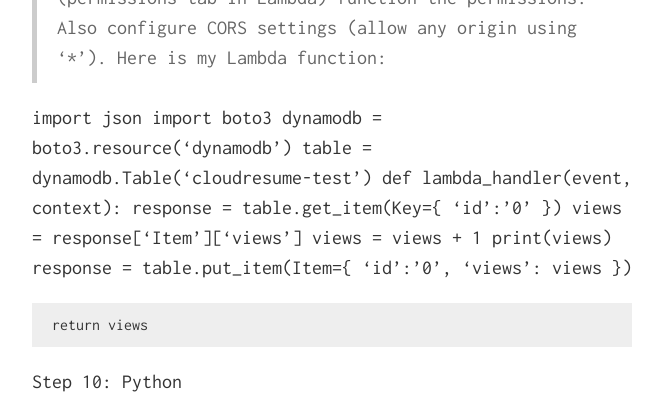
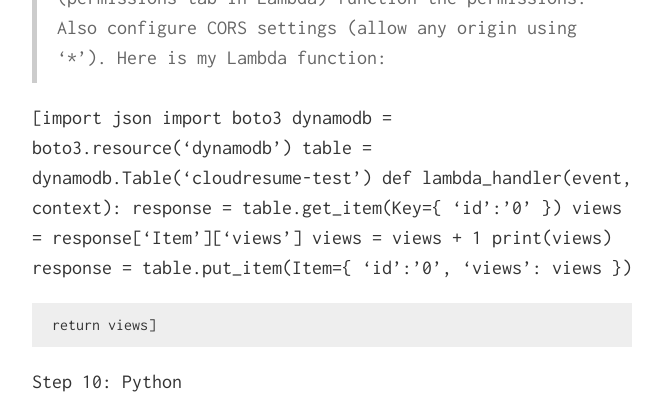
Before and after one commit to PendingUsername/PendingUsername.github.io, a Jekyll site: the page built from index.md, in a window 1280 px wide and 900 px high, scrolled down 5866 px. Shown: the part 153-568 px from the top of the window, without its empty margins (308-971 px from the left). Built offline with Jekyll 4.4.1, drawn with Linux system fonts in a browser that asks for light colours; our own code applies the rules of GitHub Pages for plain Markdown files; some of the changed text lies outside the part shown.

```diff
--- a/index.md
+++ b/index.md
@@ -82,7 +82,7 @@ Step 8: Database
 Step 9: API
 > The ninth requirement is to create an API that accepts requests from your web app and communicates with the database. For this challenge, it is suggested that you use Amazon API Gateway and AWS Lambda. Use the fuction URL to access the function and plug it in to the the script written above (Lambda URL). Make sure that the function is allowed to read and write to the database (permissions tab in Lambda) function the permissions. Also configure CORS settings (allow any origin using '*'). Here is my Lambda function:
 
-import json
+[import json
 import boto3
 dynamodb = boto3.resource('dynamodb')
 table = dynamodb.Table('cloudresume-test')
@@ -98,7 +98,7 @@ def lambda_handler(event, context):
         'views': views
     })
 
-    return views
+    return views]
 
 Step 10: Python
 > To complete the Cloud Resume Challenge, you will need to write code in the AWS Lambda function. While you could use more Javascript, it would be better for our purposes to explore Python, a common language used in back-end programs and scripts, and its boto3 library for AWS. If you are not familiar with Python, there are many free tutorials available online to get started. The code above simply imports the json and boto3 libraries, calls the table, and gets triggers the response. Views and 'id' comes from the database (step 8)
@@ -138,7 +138,7 @@ jobs:
           AWS_ACCESS_KEY_ID: ${{ secrets.AWS_ACCESS_KEY_ID }}
           AWS_SECRET_ACCESS_KEY: ${{ secrets.AWS_SECRET_ACCESS_KEY }}
           AWS_REGION: 'us-east-1'
-          SOURCE_DIR: 'your-website-name'
+          SOURCE_DIR: 'your-website-name']
 
 Add the keys to your Github secerts. This can be done in the setting tab. The secerts can be contained from you AWS account, under IAM.
 
```
Also changed, not shown: other parts of index.md (+1 -1 lines).
